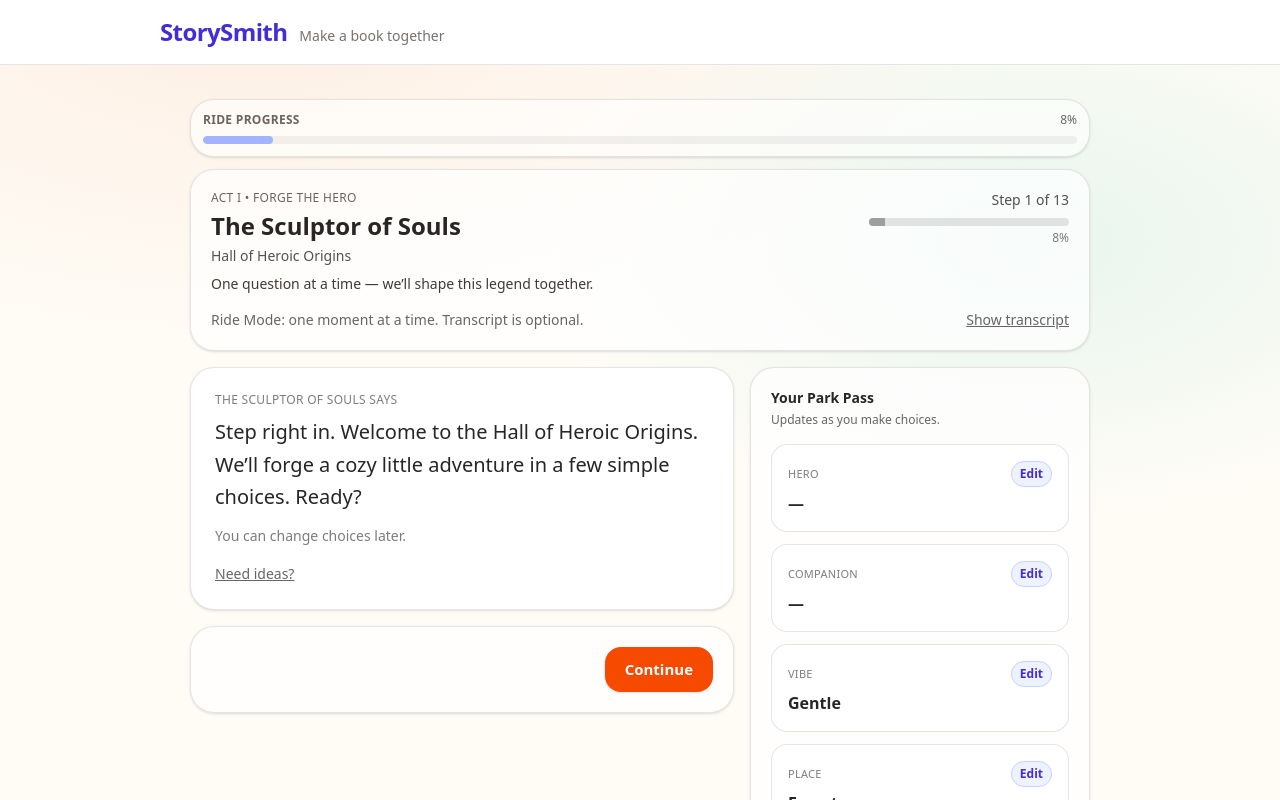
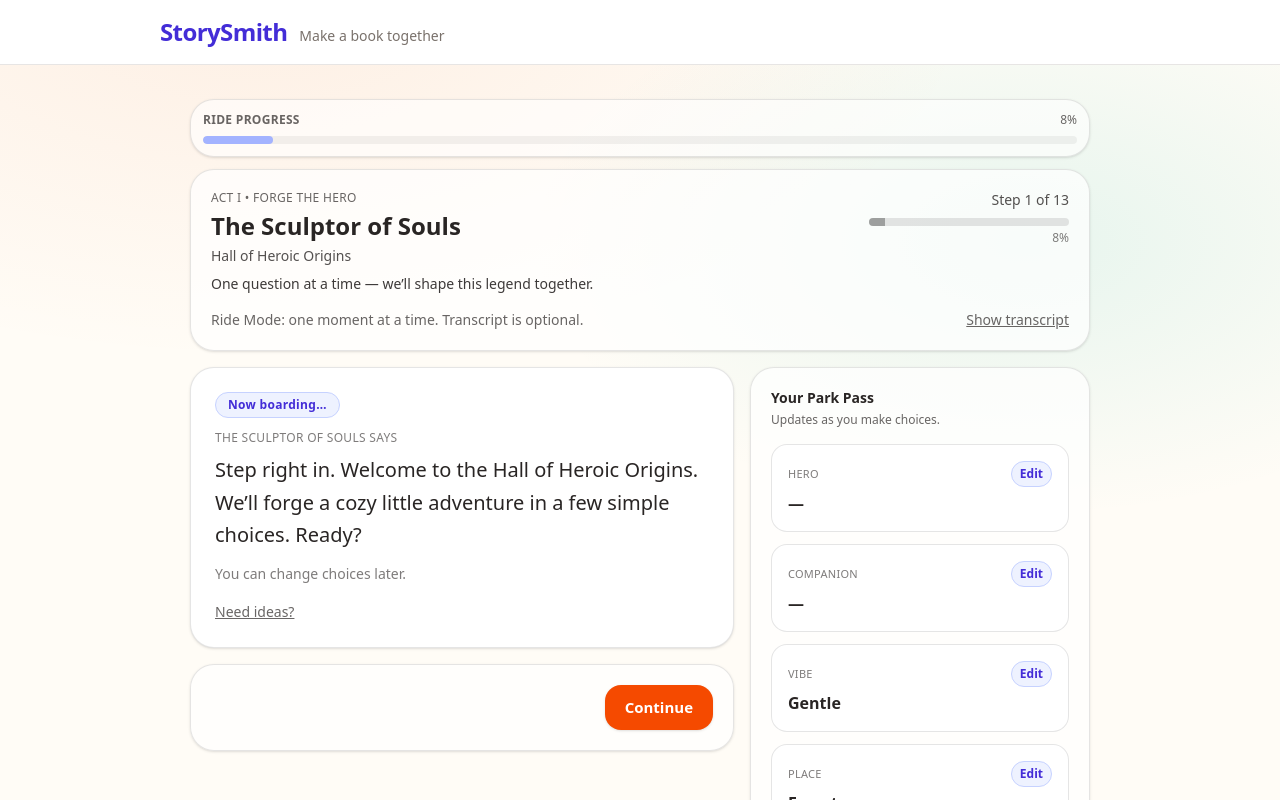
Before and after one commit to Pahladine/storysmith-mvp-v4, a Next.js app: page /start in a window 1280 px wide. Shown: the top 800 px of the page. Built offline with nearby package versions, Linux system fonts and the light colour scheme.

Commit message:
Wizard: add Now boarding badge to host card

```diff
--- a/components/wizard/ChatWizard.tsx
+++ b/components/wizard/ChatWizard.tsx
@@ -198,6 +198,7 @@ export function ChatWizard<TState>(props: Props<TState>) {
           {/* Stage */}
           <div>
             <div className="rounded-3xl border border-black/10 bg-white p-6 shadow-sm">
+              <div className="mb-3 inline-flex items-center rounded-full border border-indigo-200 bg-indigo-50 px-3 py-1 text-xs font-semibold tracking-wide text-indigo-700">Now boarding…</div>
               <div className="text-xs uppercase tracking-wide opacity-60">{script.persona.name} says</div>
               <div className="mt-2 text-lg md:text-xl leading-relaxed">{step.host}</div>
               <div className="mt-3 text-sm opacity-60">You can change choices later.</div>
@@ -300,8 +301,15 @@ export function ChatWizard<TState>(props: Props<TState>) {
               <div className="mt-4 rounded-3xl border border-black/10 bg-white/70 p-5 shadow-sm">
                 <div className="text-sm font-semibold">Transcript</div>
                 <div className="mt-3 space-y-3">
-                  {messages.map((m) => (
+                  {messages.map((m, idx) => (
                     <div key={m.id} className={m.from === "host" ? "flex justify-start" : "flex justify-end"}>
+  <div className="max-w-[90%]">
+    {m.from === "host" && (idx === 0 || messages[idx - 1]?.from === "user") ? (
+      <div className="mb-2 text-[11px] font-semibold uppercase tracking-wide text-stone-500/80">
+        Now boarding…
+      </div>
+    ) : null}
+
     <div
       className={
         m.from === "host"
@@ -310,6 +318,7 @@ export function ChatWizard<TState>(props: Props<TState>) {
       }
     >
       {m.text}
+    </div>
   </div>
 </div>
                   ))}
```
Lines whose indentation alone changed are shown as unchanged.
